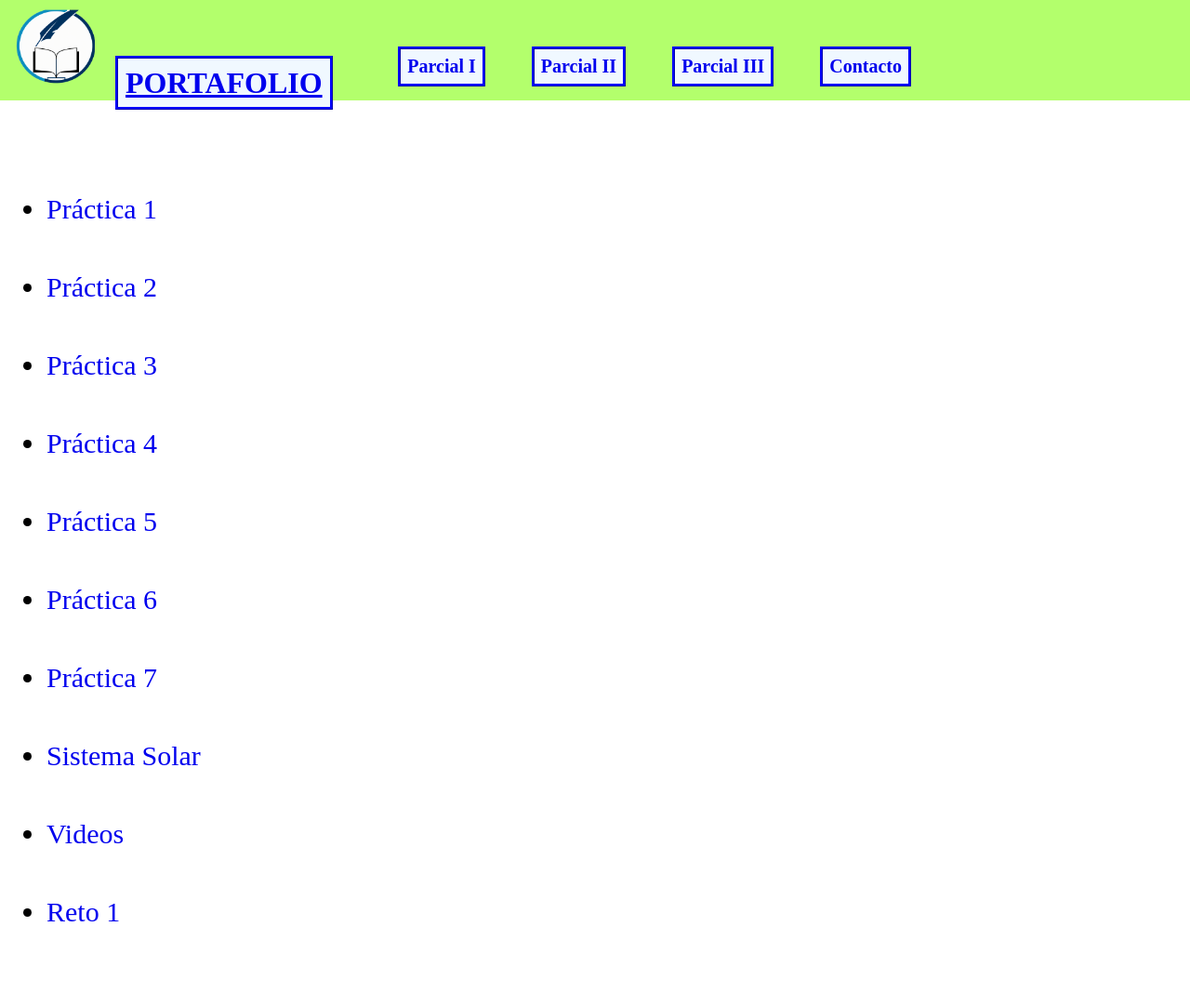
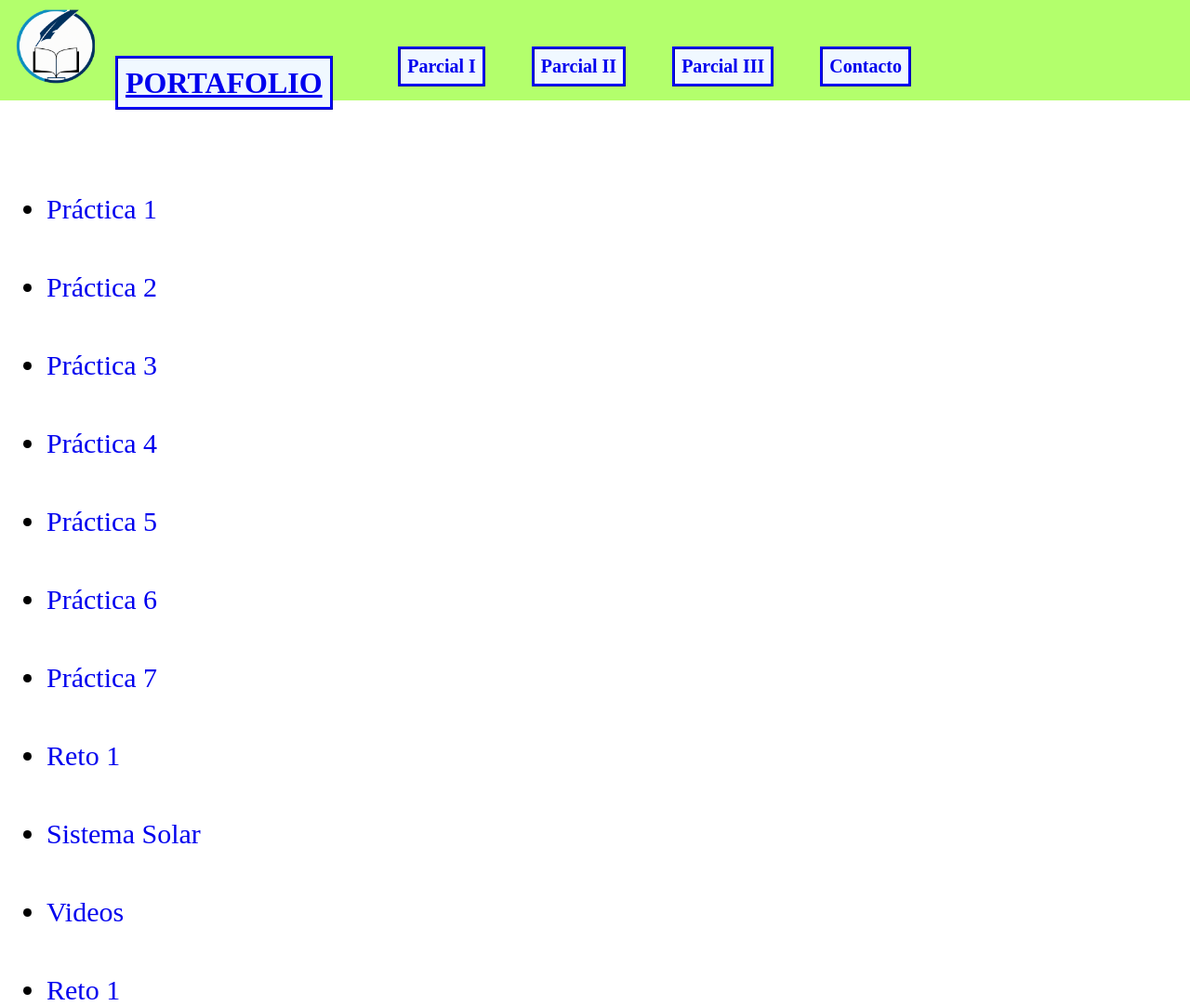
Before and after one commit to PabloFxdxdxd/portafolio, a plain HTML site: page Parciales/parcial_1.html in a window 1280 px wide. Shown: the whole page at 93% size. Before the commit the page ends 998 px from the top, so only its background shows below. Drawn offline with Linux system fonts and the light colour scheme.

Commit message:
Update parcial_1.html

```diff
--- a/Parciales/parcial_1.html
+++ b/Parciales/parcial_1.html
@@ -42,9 +42,11 @@
             <li><a href="./../Practicas/Practica 5/practica_5.html">Práctica 5</a></li>
             <li><a href="./../Practicas/Practica 6/practica_6.html">Práctica 6</a></li>
             <li><a href="./../Practicas/Practica 7/practica_7.html">Práctica 7</a></li>
+            <li><a href="./../Practicas/Reto 1/Reto_1.html">Reto 1</a></li>
             <li><a href="./../Practicas/Practica 8/index.html">Sistema Solar</a></li>
             <li><a href="./../Practicas/Reproductor Video/reproductor.html">Videos</a></li>
-            <li><a href="./../Practicas/Reto 1/Reto_1.html">Reto 1</a></li>
+            <li><a href="./../Practicas/Formulario/tutorias.html">Reto 1</a></li>
+
 
         </ul>
 
```
